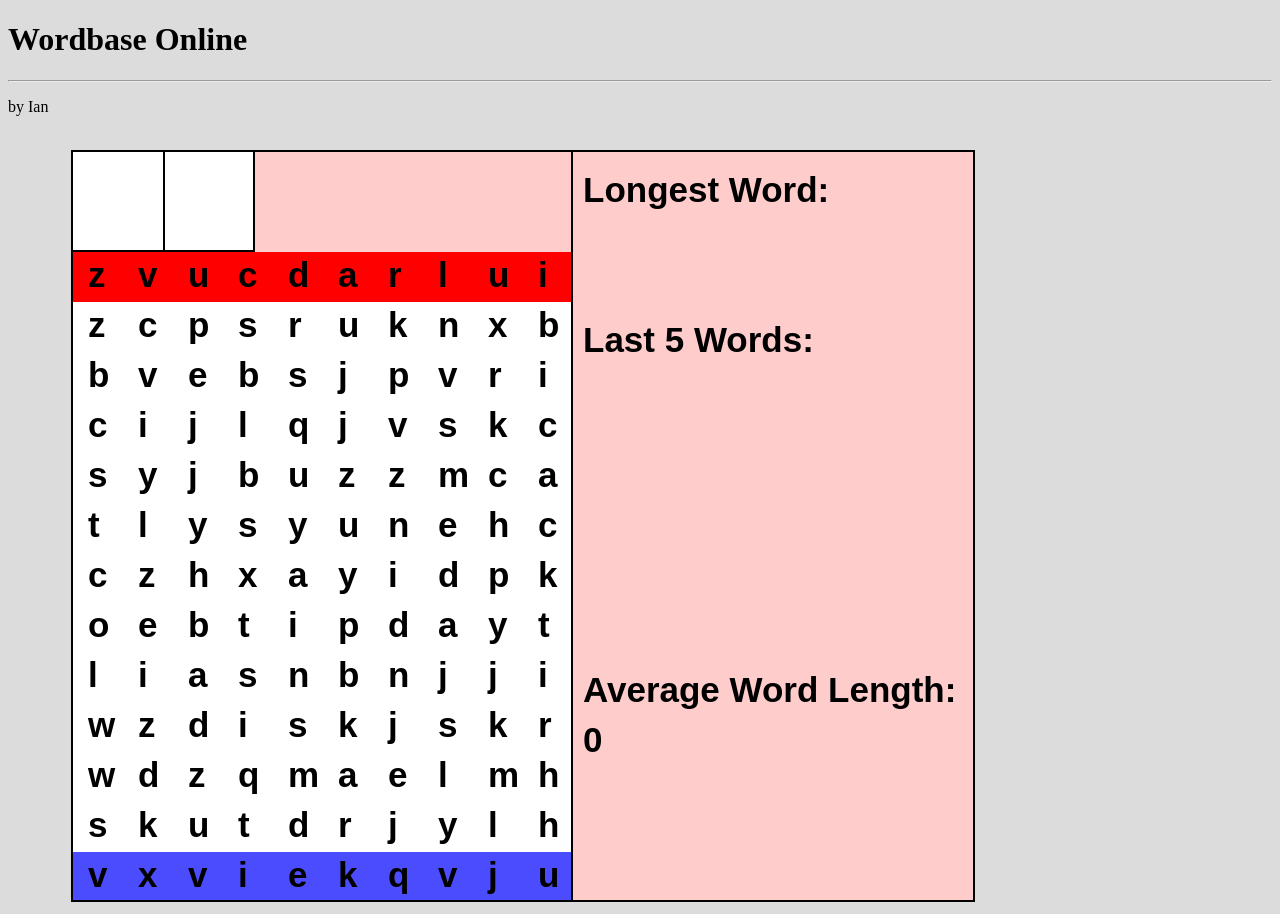
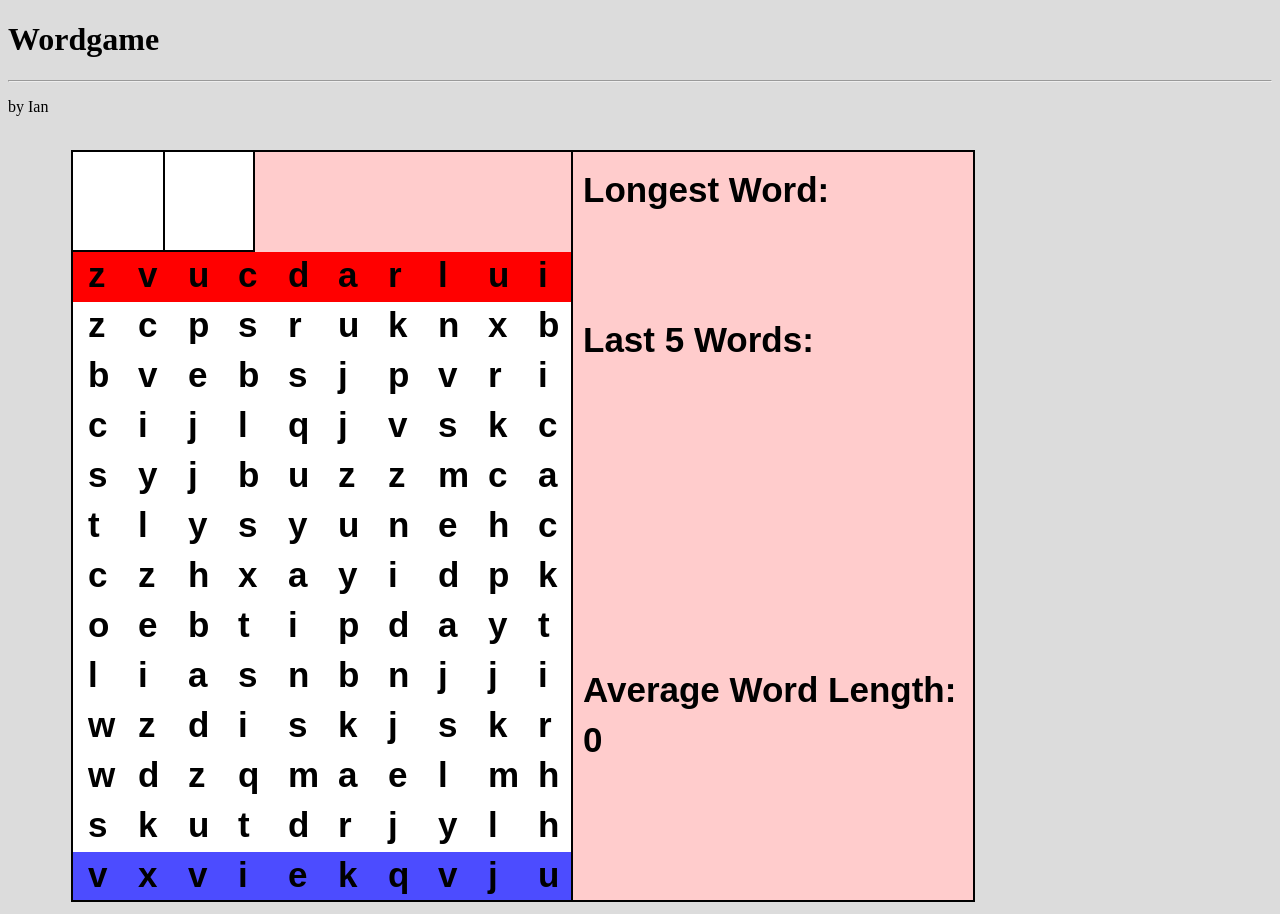
Before and after one commit to TWian1/wordbattlejavascript, a plain HTML site: page index.html in a window 1280 px wide. Drawn offline with Linux system fonts and the light colour scheme.

Commit message:
Update index.html

```diff
--- a/index.html
+++ b/index.html
@@ -7,7 +7,7 @@
     <link href="style.css" rel="stylesheet" type="text/css" />
   </head>
   <body>
-    <h1>Wordbase Online</h1>
+    <h1>Wordgame</h1>
     <hr>
     <p>by Ian</p>
     <br>
```
